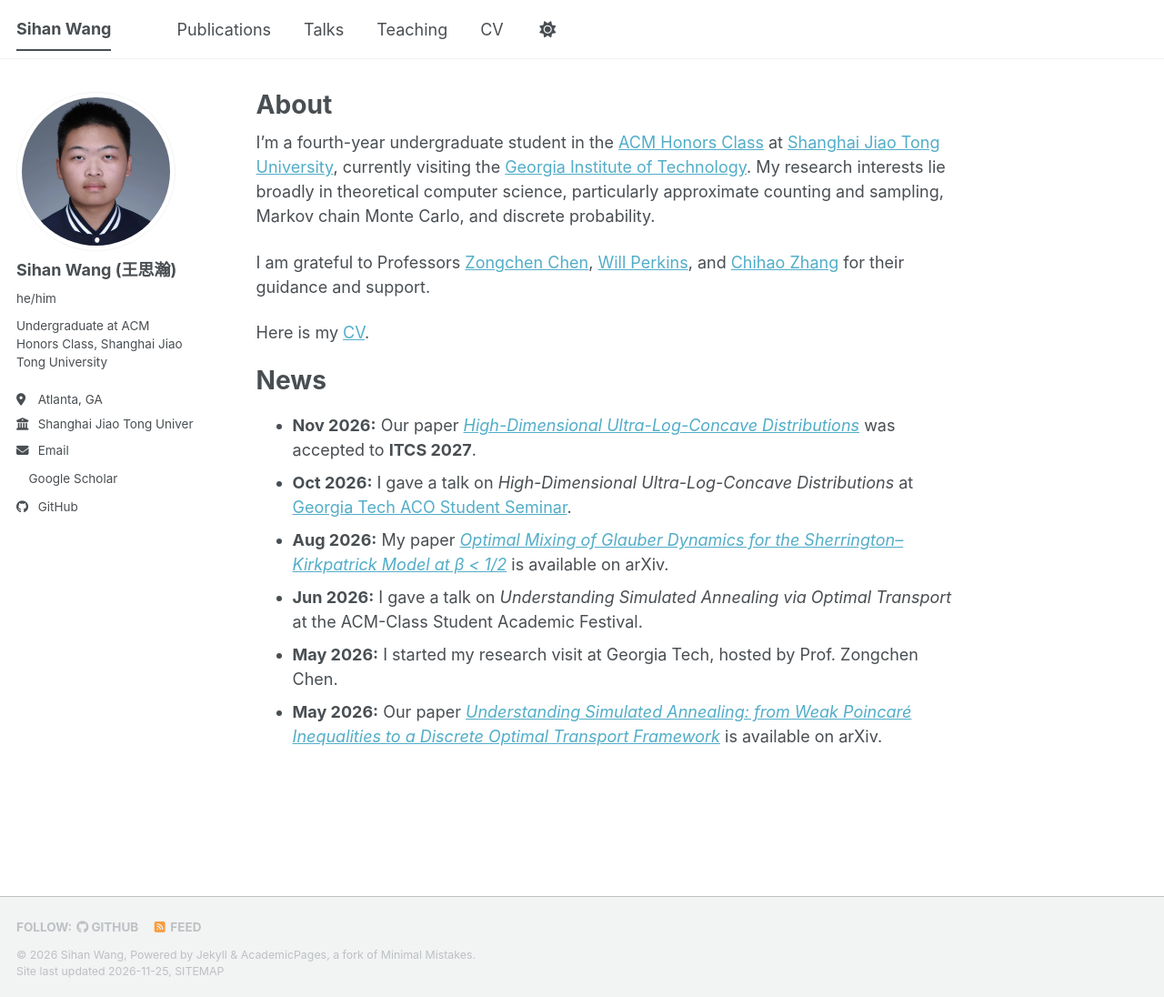
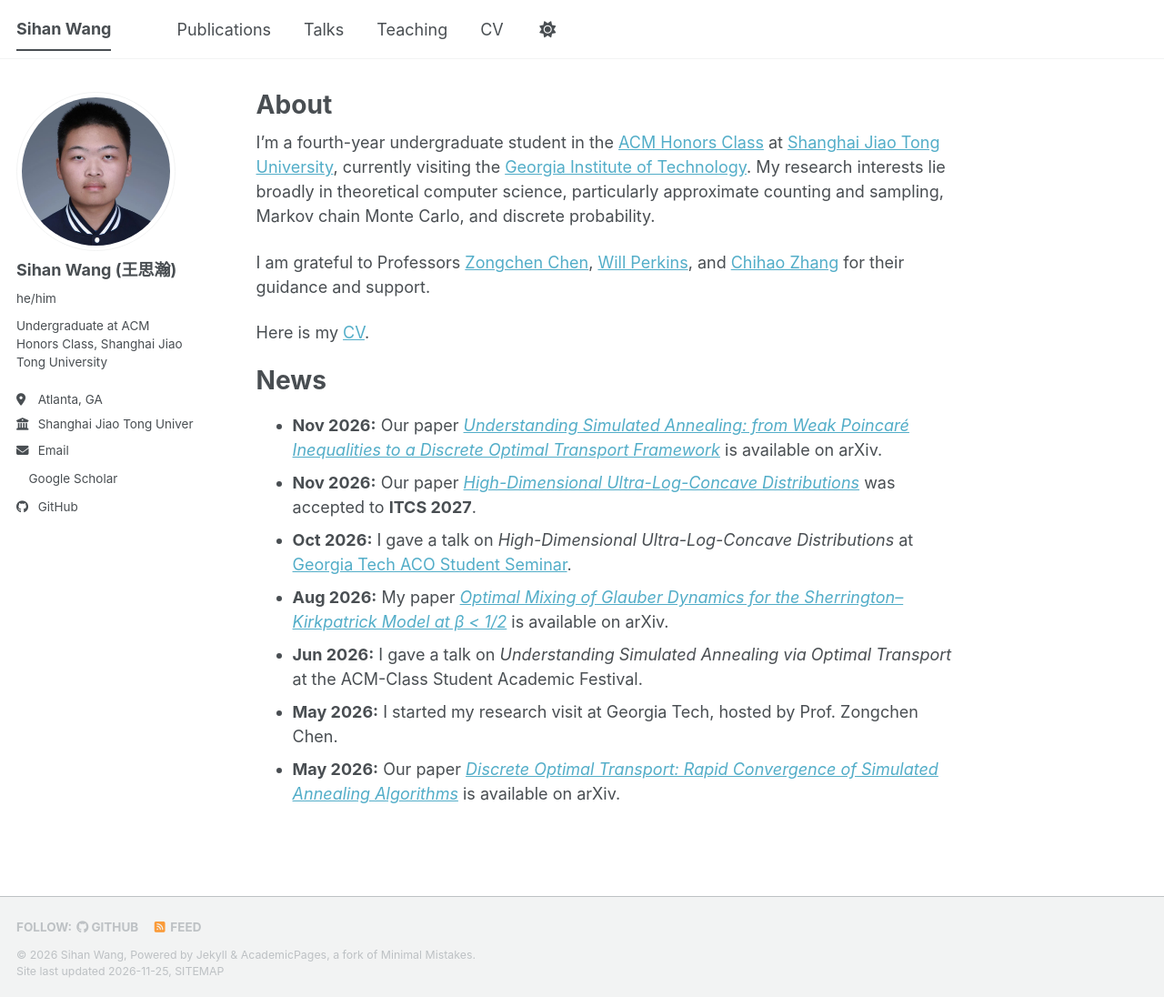
Before and after one commit to leowang000/leowang000.github.io, a Jekyll site: the page built from _pages/about.md, in a window 1280 px wide and 1096 px high. Shown: the whole window at 91% size. Built offline with Jekyll 4.4.1, drawn with Linux system fonts in a browser that asks for light colours; a script bundle is joined from its source files by our own code; a style sheet for code colours, icons or effects is not loaded.

Commit message:
update News

```diff
--- a/_pages/about.md
+++ b/_pages/about.md
@@ -15,9 +15,10 @@ Here is my [CV](https://leowang000.github.io/files/Sihan_Wang_CV.pdf).
 
 News
 ======
+- **Nov 2026:** Our paper [*Understanding Simulated Annealing: from Weak Poincaré Inequalities to a Discrete Optimal Transport Framework*](https://arxiv.org/abs/2605.05877) is available on arXiv.
 - **Nov 2026:** Our paper [*High-Dimensional Ultra-Log-Concave Distributions*](https://arxiv.org/abs/2609.23994) was accepted to **ITCS 2027**.
 - **Oct 2026:** I gave a talk on *High-Dimensional Ultra-Log-Concave Distributions* at [Georgia Tech ACO Student Seminar](https://sites.google.com/view/aco-student-seminar-gatech/home).
 - **Aug 2026:** My paper [*Optimal Mixing of Glauber Dynamics for the Sherrington–Kirkpatrick Model at β < 1/2*](https://arxiv.org/abs/2608.22159) is available on arXiv.
 - **Jun 2026:** I gave a talk on *Understanding Simulated Annealing via Optimal Transport* at the ACM-Class Student Academic Festival.
 - **May 2026:** I started my research visit at Georgia Tech, hosted by Prof. Zongchen Chen.
-- **May 2026:** Our paper [*Understanding Simulated Annealing: from Weak Poincaré Inequalities to a Discrete Optimal Transport Framework*](https://arxiv.org/abs/2605.05877) is available on arXiv.
+- **May 2026:** Our paper [*Discrete Optimal Transport: Rapid Convergence of Simulated Annealing Algorithms*](https://arxiv.org/abs/2605.05877v1) is available on arXiv.
```
